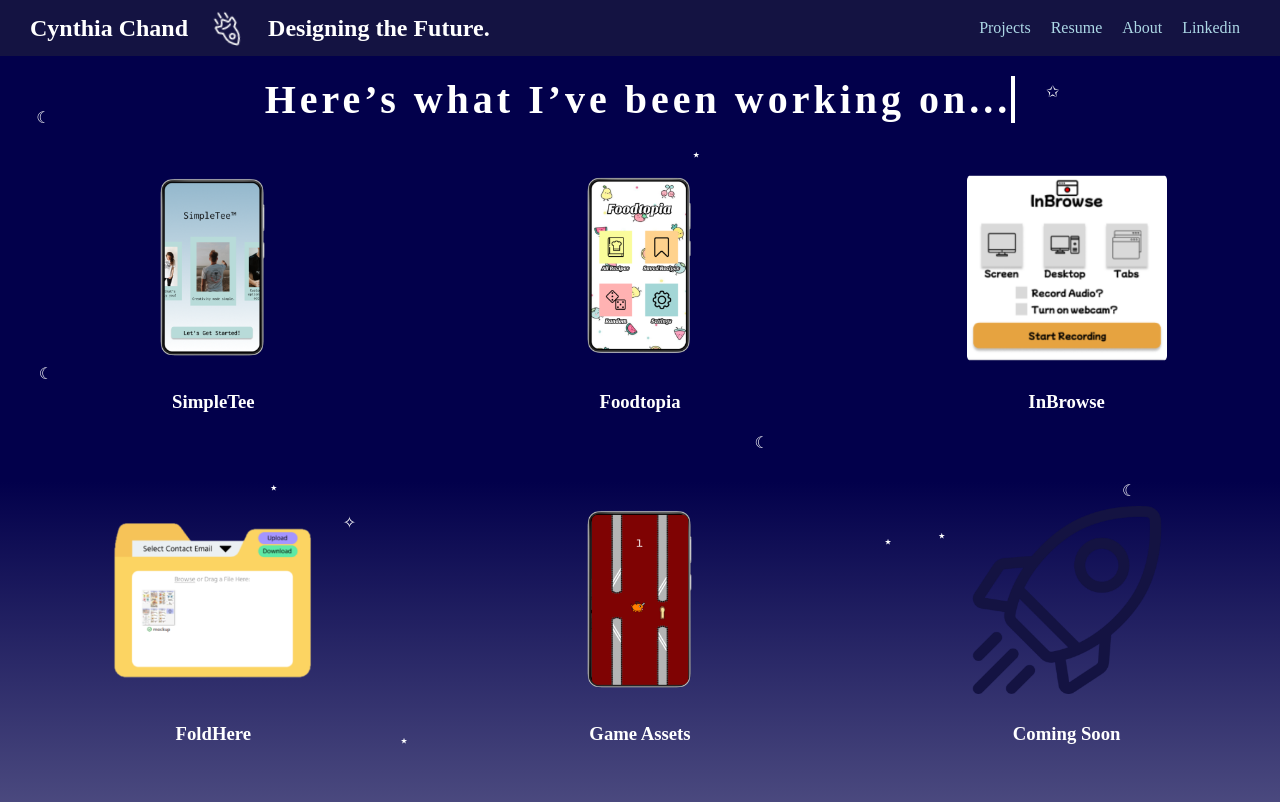
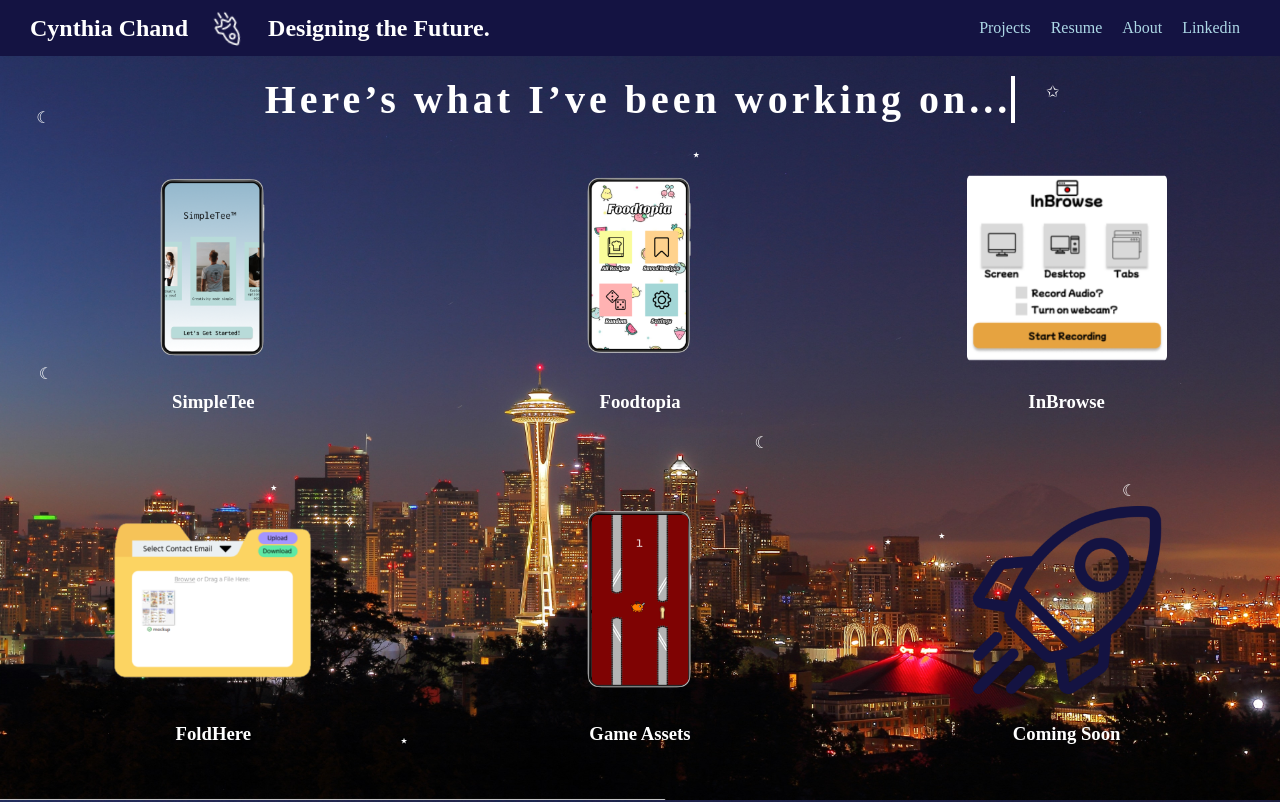
Before and after one commit to not-damien/cynthiachandsite, a React (Create React App) app: page /about in a window 1280 px wide. Shown: the top 802 px of the page. Built offline with nearby package versions, Linux system fonts and the light colour scheme; a web font is replaced by a local one.

Commit message:
added the background image

```diff
--- a/src/About.css
+++ b/src/About.css
@@ -1,7 +1,7 @@
 /*blurb*/
 .about-me{
     padding: 10px;
-    background-color: #02004B;
+    background-color: #02004baf;
     text-align: left;
     border-radius: 25px;
     max-width: 60%;
--- a/src/App.css
+++ b/src/App.css
@@ -3,9 +3,14 @@
   color: white;
 }
 body{
-  background: linear-gradient(180deg, #02004B 30%, rgba(255, 255, 255, 0) 100%);
-  mix-blend-mode: normal;
+  /* background: linear-gradient(180deg, #02004B 30%, rgba(255, 255, 255, 0) 100%); */
+  background-image: url("images/seattlebackground.jpg");
+  background-color: #263064;
+  /* mix-blend-mode: normal; */
   background-repeat: no-repeat;
+  background-size:cover;
+  background-position: bottom;
+  background-attachment: fixed;
 }
 #sub-tittle {
   display: flex;
--- a/src/Research.css
+++ b/src/Research.css
@@ -10,9 +10,6 @@
 a{
     color: lightblue;
 }
- section a{
-    color: blue;
-}
 .side-by-side{
     display: flex;
     justify-content:space-evenly;
--- a/src/index.css
+++ b/src/index.css
@@ -3,6 +3,7 @@
   font-family: 'Mochiy Pop One';
   -webkit-font-smoothing: antialiased;
   -moz-osx-font-smoothing: grayscale;
+
 }
 
 code {
@@ -16,6 +17,5 @@
   flex-direction: column;
 }
 section{
-  color: black;
   margin: 30px;
 }
```
Also changed, not shown: src/images/seattlebackground.jpg (added).
